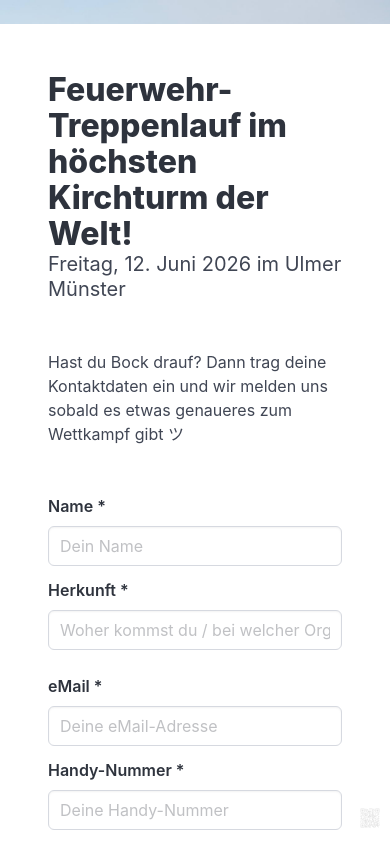
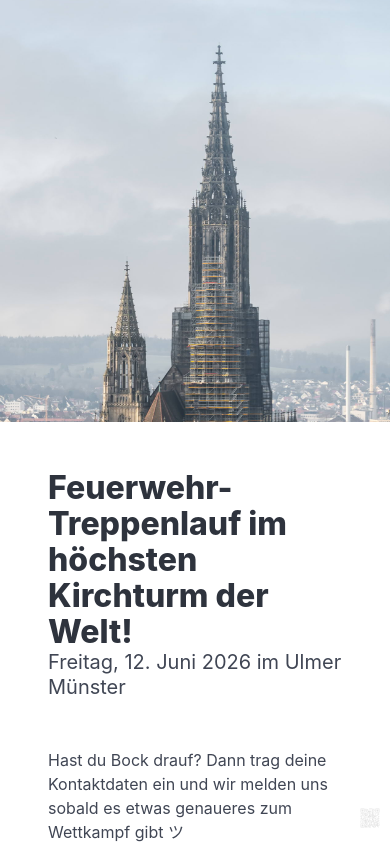
Before and after one commit to steffkes/muensterturmlauf-ulm, a Nuxt app: page / in a window 390 px wide. Shown: the top 844 px of the page. Built offline with nearby package versions, Linux system fonts and the light colour scheme.

Commit message:
optimize layout for mobile

```diff
--- a/app.vue
+++ b/app.vue
@@ -1,5 +1,5 @@
 <script setup>
-const { event, formattedDate  } = await useEvent();
+const { event, formattedDate } = await useEvent();
 
 const activeModal = ref(false);
 
@@ -61,9 +61,15 @@
 
 <template>
   <div class="columns is-gapless" style="min-height: 100vh">
+    <!-- min-height on column needed for mobile -->
     <div
       class="column is-3"
-      style="background-image: url(/images/hero.jpg); background-size: cover"
+      style="
+        background-image: url(/images/hero.jpg);
+        background-size: cover;
+        background-position: 50% 15%;
+        min-height: 50vh;
+      "
     >
       &nbsp;
     </div>
```
